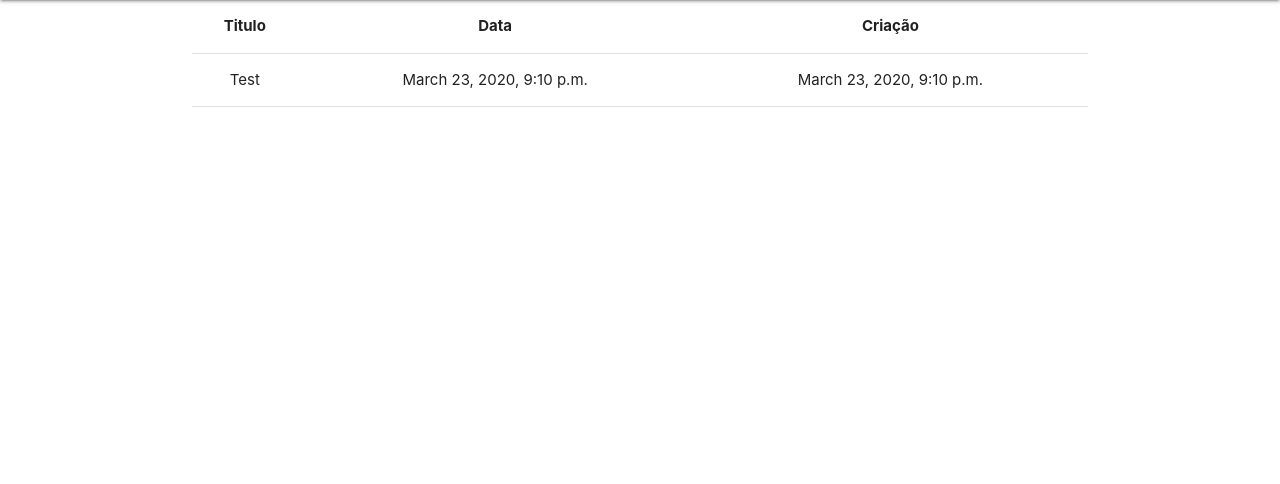
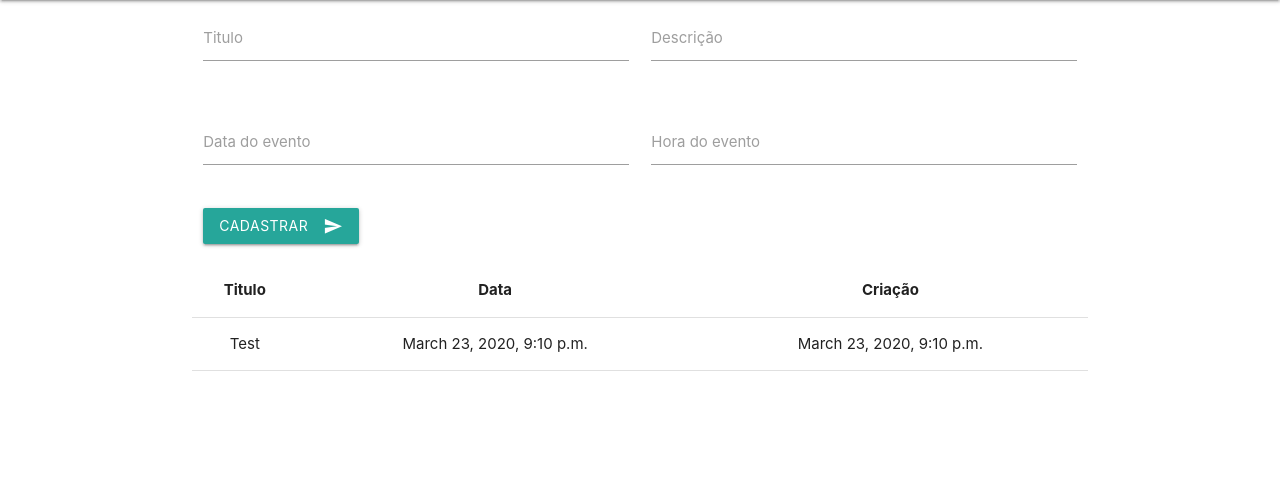
Before and after one commit to HiagoCouto/agenda-django, a Django app: page / in a window 1280 px wide. Shown: the part 64-548 px from the top of the page. Run offline with Django 3.2, Linux system fonts and the light colour scheme; a user stored in the database is signed in; data comes from the database, SQL or seed files in the repository.

Commit message:
Update schedule template from creation of events

```diff
--- a/templates/layout/app.html
+++ b/templates/layout/app.html
@@ -11,6 +11,18 @@
   </body>
 
   <script charset="utf-8">
+    $(document).ready(function(){
+      $('.datepicker').datepicker({
+        format: 'yyyy-mm-dd',
+      });
+    });
+
+    $(document).ready(function(){
+      $('.timepicker').timepicker({
+        twelveHour: false,
+      });
+    });
+
     $(document).ready(function() {
       $('.dropdown-trigger').dropdown();
     });
--- a/templates/schedule.html
+++ b/templates/schedule.html
@@ -2,6 +2,34 @@
 
 {% block content %}
     <main>
+      <div class="container row">
+        <form class="col s12" method="POST" action="event">
+          {% csrf_token %}
+          <div class="row">
+            <div class="input-field col s6">
+              <input name="title" id="title" type="text" class="validate">
+              <label for="title">Titulo</label>
+            </div>
+            <div class="input-field col s6">
+              <input id="description" name="description" type="text" class="validate">
+              <label for="description">Descrição</label>
+            </div>
+          </div>
+          <div class="row center-align">
+            <div class="input-field col s6">
+              <input type="text" class="datepicker" name="date_event">
+              <label for="date_event">Data do evento</label>
+            </div>
+            <div class="input-field col s6">
+              <input type="text" class="timepicker" name="hour_event">
+              <label for="hour_event">Hora do evento</label>
+            </div>
+          </div>
+          <button class="btn waves-effect waves-light" type="submit" name="action">Cadastrar
+          <i class="material-icons right">send</i>
+          </button>
+        </form>
+      </div>
       <!-- Page Content goes here -->
       <div class="container">
         <table class="centered responsive-table">
```
